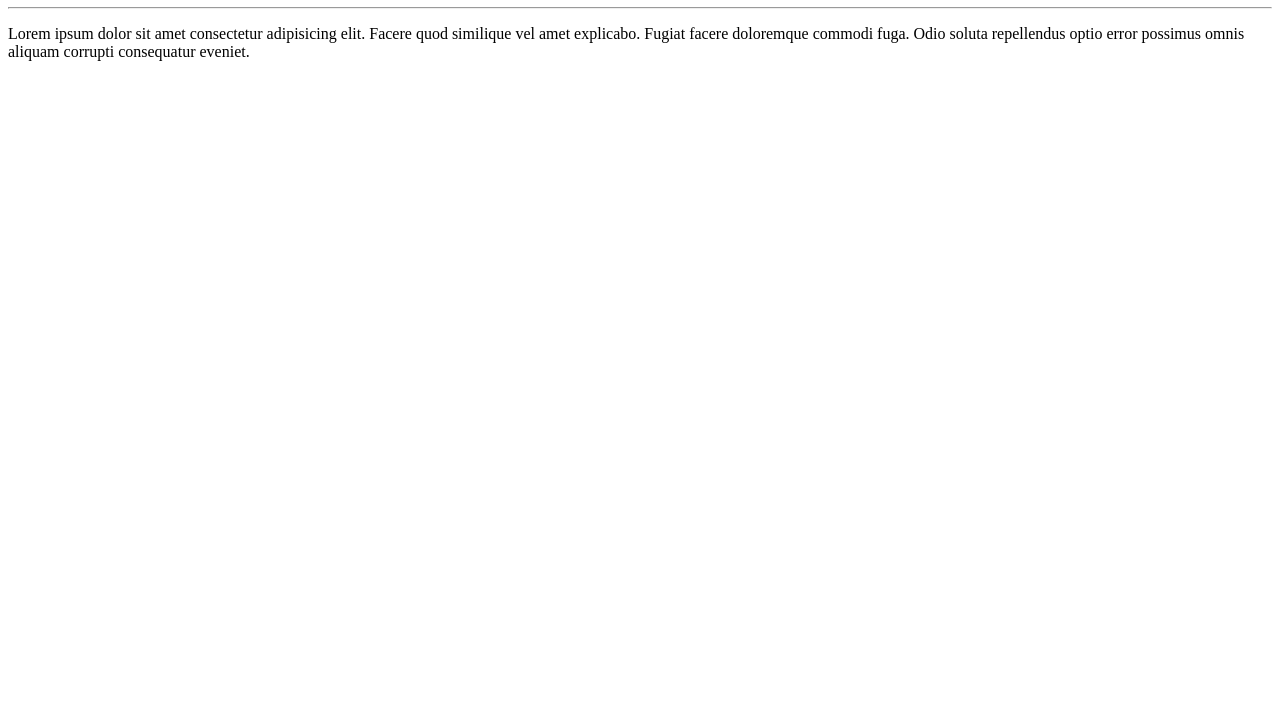
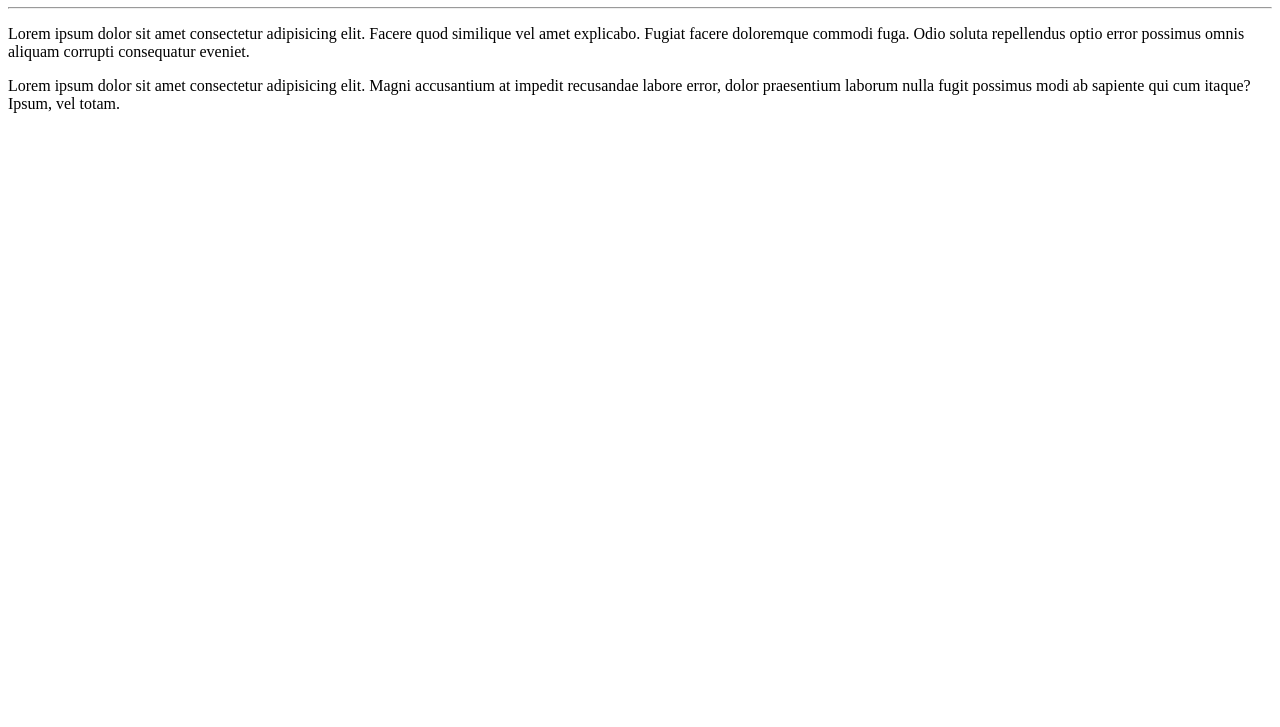
Before and after one commit to LunaWorks76/Ola-Mundo, a plain HTML site: page Site exemplo/index.html in a window 1280 px wide. Shown: the part 73-800 px from the top of the page. Drawn offline with Linux system fonts and the light colour scheme.

Commit message:
Adicinei um parágrafo

```diff
--- a/Site exemplo/index.html
+++ b/Site exemplo/index.html
@@ -9,5 +9,6 @@
     <h1>Olá Mundo!</h1>
     <hr>
     <p>Lorem ipsum dolor sit amet consectetur adipisicing elit. Facere quod similique vel amet explicabo. Fugiat facere doloremque commodi fuga. Odio soluta repellendus optio error possimus omnis aliquam corrupti consequatur eveniet.</p>
+    <p>Lorem ipsum dolor sit amet consectetur adipisicing elit. Magni accusantium at impedit recusandae labore error, dolor praesentium laborum nulla fugit possimus modi ab sapiente qui cum itaque? Ipsum, vel totam.</p>
 </body>
 </html>
```
